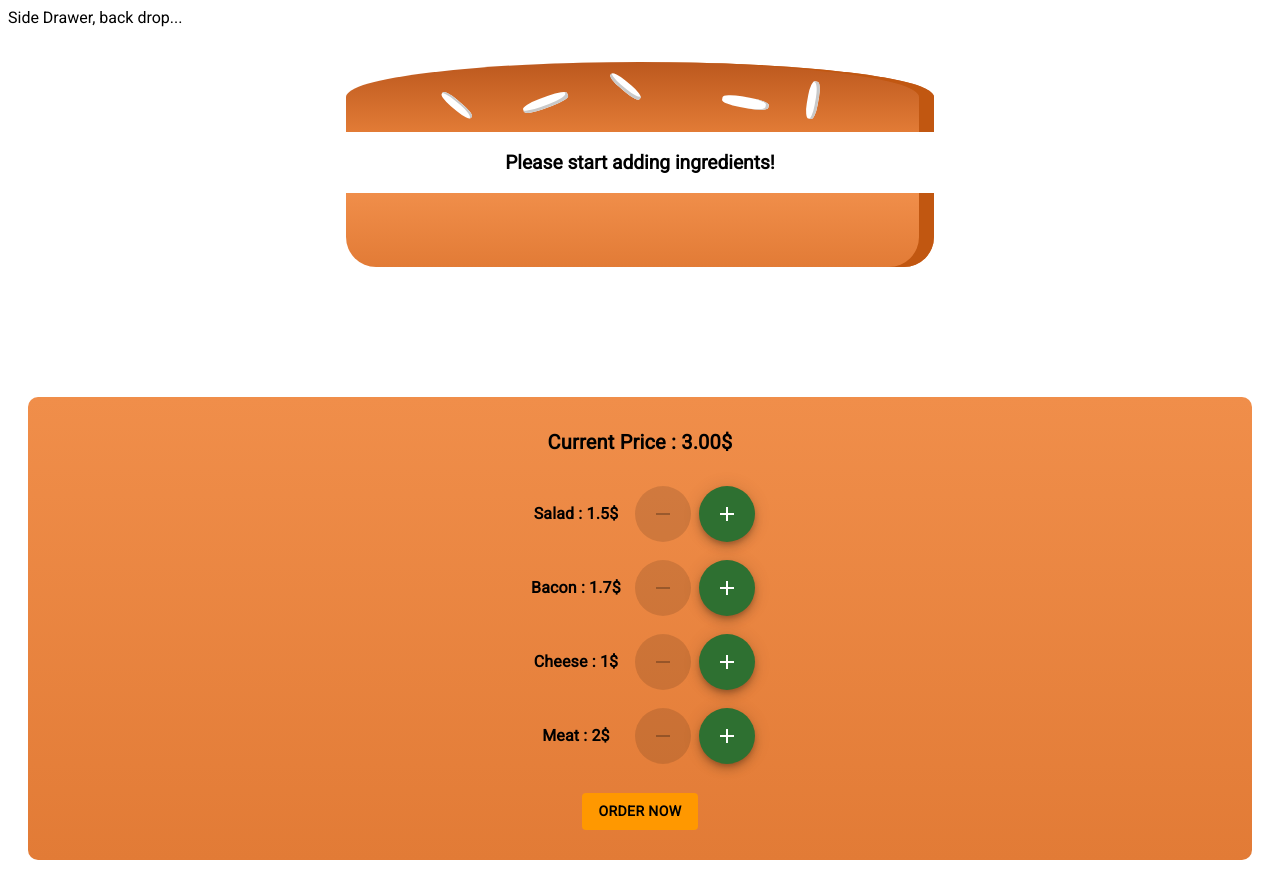
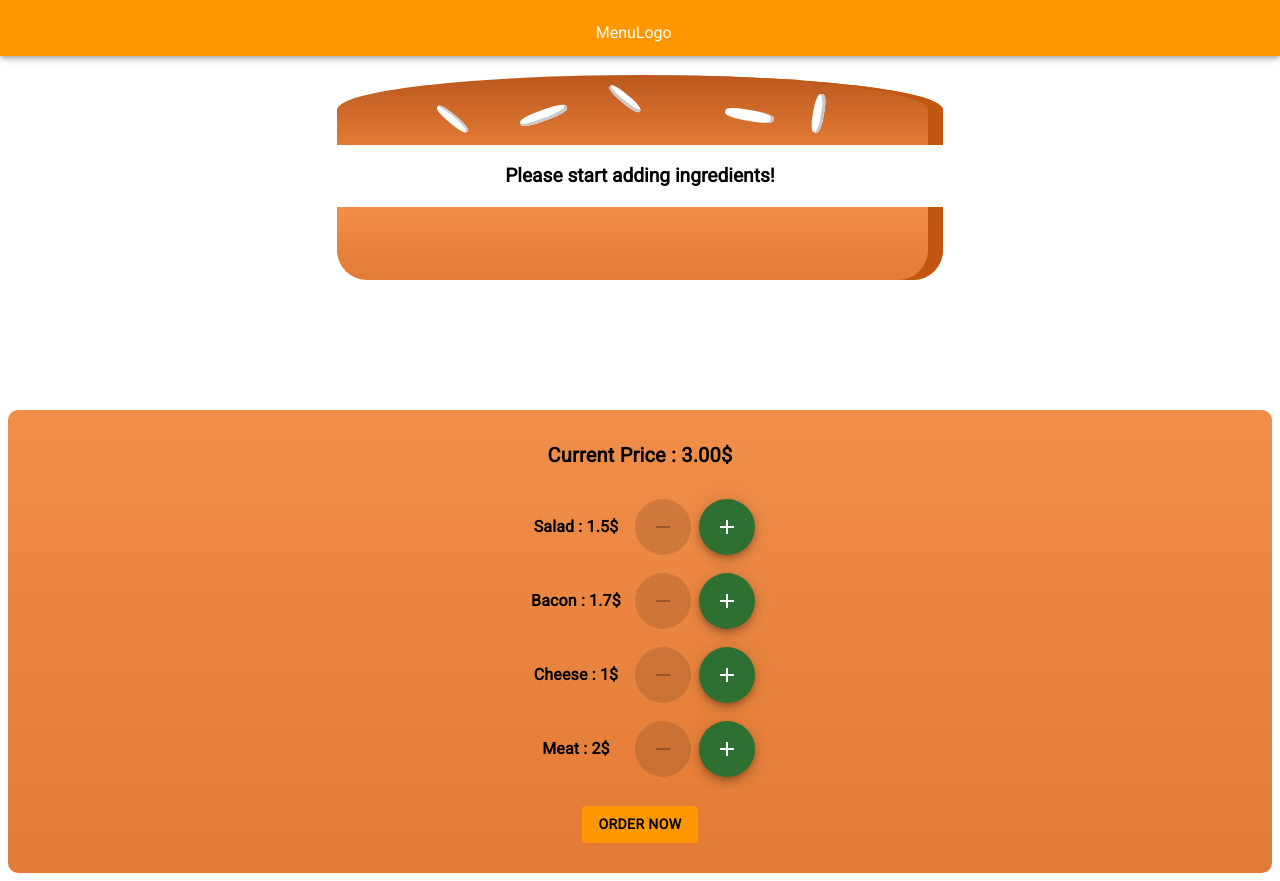
Before and after one commit to ciamac-da/react-burger-builder-app, a React app: page / in a window 1280 px wide. Built offline with nearby package versions, Linux system fonts and the light colour scheme.

Commit message:
Verified by Marti4n v1.2.7 Adding a Toolbar

```diff
--- a/src/components/Layout/Layout.js
+++ b/src/components/Layout/Layout.js
@@ -1,15 +1,13 @@
 import React from 'react';
 import Aux from '../../hoc/aux';
 import useStyles from "./LayoutStyle.js";
-
+import TheToolbar from '../Navigation/Toolbar/Toolbar';
 
 const Layout = (props) => {
     const classes = useStyles()
     return (
         <Aux>
-            <div >
-                Side Drawer, back drop...
-            </div>
+        <TheToolbar />
             <main className={classes.content}>
                 {props.children}
             </main>
--- a/src/components/Layout/LayoutStyle.js
+++ b/src/components/Layout/LayoutStyle.js
@@ -3,7 +3,7 @@ import { makeStyles } from '@material-ui/core/styles';
 
 const useStyles = makeStyles((theme)=>({
     content:{
-        margin:"20px"
+        marginTop:"60px"
     }
   }));
 
--- /dev/null
+++ b/src/components/Navigation/Toolbar/Toolbar.js
@@ -0,0 +1,19 @@
+import React from 'react';
+import myStyle from "./ToolbarStyle";
+import {AppBar, Toolbar} from '@material-ui/core/';
+
+const TheToolbar = (props) => {
+    const classes = myStyle()
+    return (
+
+    <AppBar className={classes.Toolbar}>
+    <Toolbar>
+    <div>Menu</div>
+    <div>Logo</div>
+    <nav className={classes.Nav}>...</nav>
+    </Toolbar>
+    </AppBar>
+    );
+}
+
+export default TheToolbar;
--- /dev/null
+++ b/src/components/Navigation/Toolbar/ToolbarStyle.js
@@ -0,0 +1,23 @@
+import { makeStyles } from '@material-ui/core/styles';
+
+
+const useStyles = makeStyles((theme)=>({
+  Toolbar:{
+      height:"56px",
+      width:"100%",
+      position:"fixed",
+      top:"0",
+      left:"0",
+      backgroundColor:"#ff9800 !important",
+      justifyContent:"space-between",
+      alignItems:"center",
+      padding:"0 20px",
+      boxSizing:"boder-box",
+      zIndex:"90"
+  },
+  Nav:{
+      height:"100px"
+  }
+  }));
+
+  export default useStyles;
```
